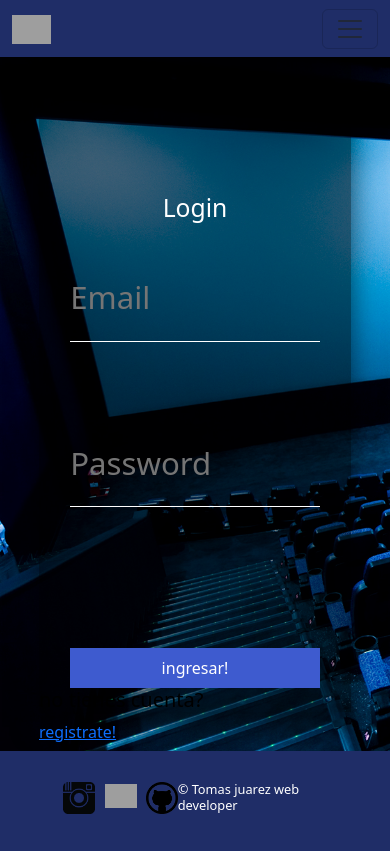
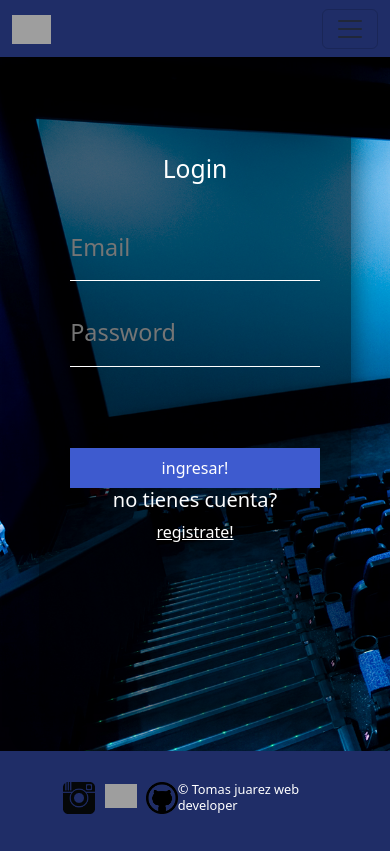
Before and after one commit to moka-web/tmdb-react, a React (Create React App) app: page / in a window 390 px wide. Built offline with nearby package versions, Linux system fonts and the light colour scheme; no server answers; grey boxes are pictures that could not be loaded.

Commit message:
login res

```diff
--- a/src/components/ItemList.js
+++ b/src/components/ItemList.js
@@ -1,5 +1,4 @@
 import { useEffect, useState } from "react";
-import { useNavigate, Link, Navigate } from "react-router-dom";
 import swal from "sweetalert";
 import Item from "./Item";
 import axios from "axios";
@@ -43,8 +42,7 @@ function ItemList ({addRemFavs}){
 
     return (
         <>
-
-            <div className=" Item-list ">
+            {currentUser ? (<div className=" Item-list ">
 
                <MyCarousel  firstResults={ firsResults}/>
                <div className="user_logOut">
@@ -69,7 +67,9 @@ function ItemList ({addRemFavs}){
                </div>
 
 
-            </div>
+           </div>):(<h1> Loading...</h1>)}
+
+
         </>
     )
 }
--- a/src/components/Login.js
+++ b/src/components/Login.js
@@ -82,8 +82,8 @@ return(
                     </input>
                     <br/>
                     <button type="submit">ingresar! </button>
-                    <h5>no tienes cuenta?</h5>
-                    <Link to="/registro">registrate!</Link>
+                    <h5 className='registerH5'>no tienes cuenta?</h5>
+                    <Link className='register-link' to="/registro">registrate!</Link>
                 </form>
 
             </div>
--- a/src/css/Login.css
+++ b/src/css/Login.css
@@ -48,6 +48,17 @@
 }
 
 
+.registerH5{
+  color: #fff;
+  text-align: center;
+}
+
+.register-link{
+  color: #fff;
+  display: flex;
+  justify-content: center;
+}
+
 @media (max-width: 600px){
 
   .login div h2{
@@ -61,7 +72,7 @@
     width: 80%;
     margin-left: 10%;
     padding: 20px 0;
-    font-size: 8vw;
+    font-size: 6vw;
     color: #fff;
     margin-bottom: 20vw;
     border: none;
@@ -86,3 +97,44 @@
   }
 
 }
+
+
+
+@media (max-width: 500px){
+  .login div h2{
+    text-align: center;
+    color: #fff;
+    margin-bottom: 10%;
+}
+
+
+  .login div input{
+    width: 80%;
+    margin-left: 10%;
+    padding: 15px 0;
+    font-size: 6vw;
+    color: #fff;
+    margin-bottom: 5vw;
+    border: none;
+    border-bottom: 1px solid #fff;
+    outline: none;
+    background: transparent;
+}
+
+  .login div{
+
+    margin: 0 auto;
+
+    width: 80vw;
+    height: 80vh;
+    padding-top: 30%;
+
+  }
+  .login{
+    height: 89vh;
+    padding-top: 9.5%;
+
+  }
+
+
+}
--- a/src/css/itemDetail.css
+++ b/src/css/itemDetail.css
@@ -28,7 +28,7 @@
     overflow: hidden;
     display: flex;
     flex-direction: column;
-   justify-content: end;
+   justify-content: flex-end;
    margin: 0 auto;
 }
 
@@ -112,7 +112,7 @@
 
     .content-detail-container ul{
         display: flex;
-        justify-content:start;
+        justify-content:flex-start;
         margin-top: 10%;
     }
 
```
Lines whose indentation alone changed are shown as unchanged.
